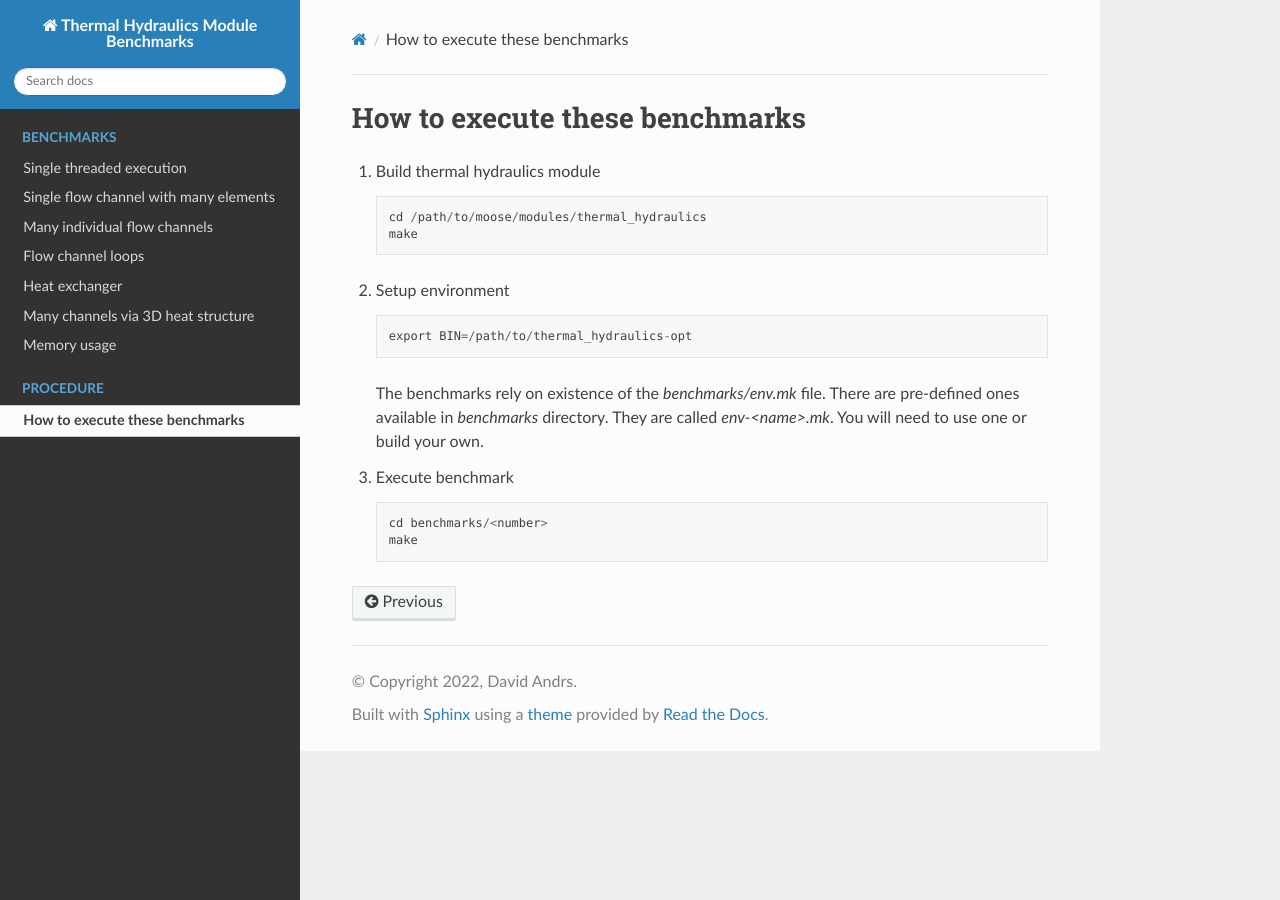
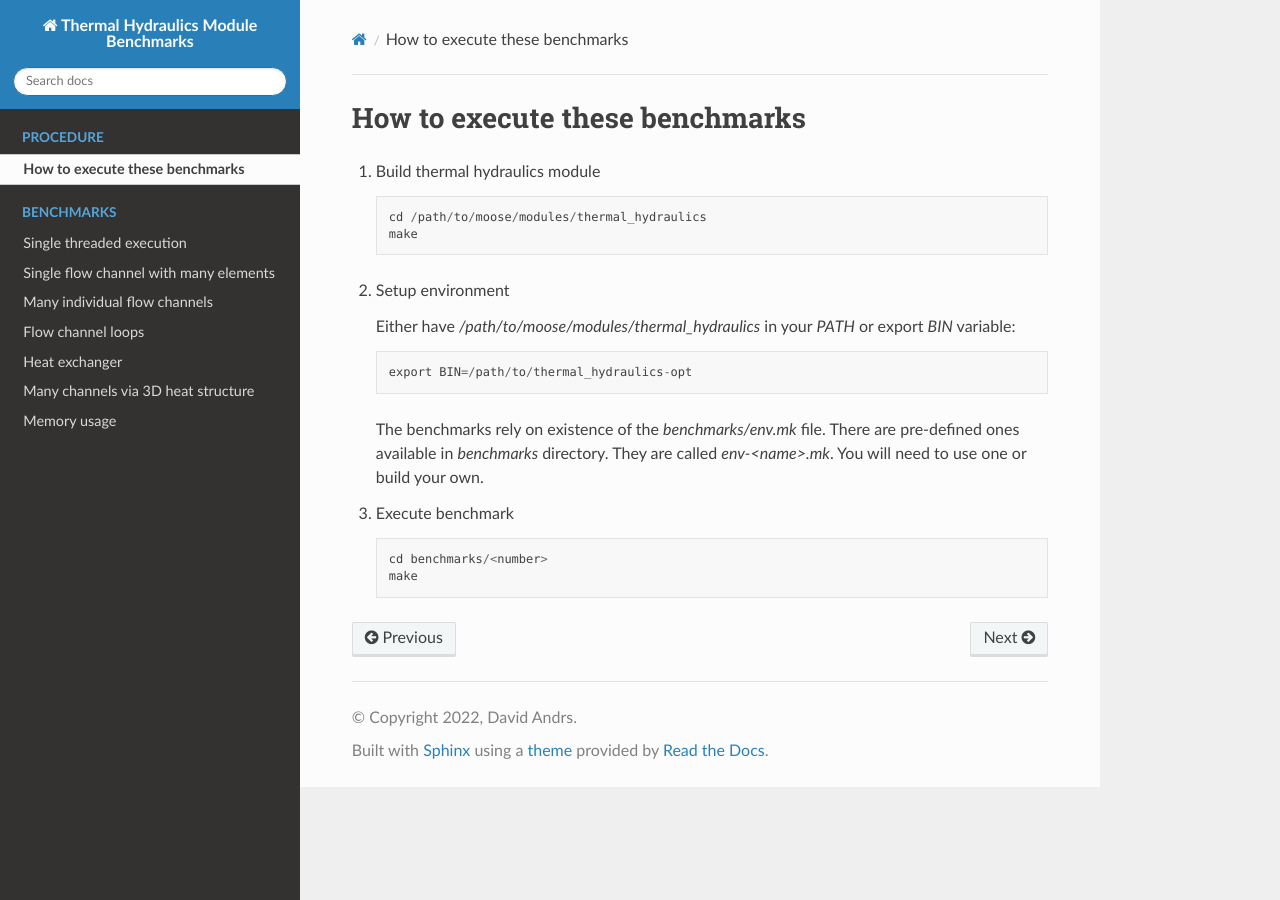
Before and after one commit to andrsd/thm-benchmarks, a Sphinx documentation site: the page built from docs/compile.rst, in a window 1280 px wide. Built offline with Sphinx 7.4.7 and the Read the Docs theme 2.0.0, drawn with Linux system fonts in a browser that asks for light colours.

Commit message:
Moving instructions before benchmarks

```diff
--- a/docs/compile.rst
+++ b/docs/compile.rst
@@ -9,6 +9,8 @@ How to execute these benchmarks
       make
 
 2. Setup environment
+
+   Either have `/path/to/moose/modules/thermal_hydraulics` in your `PATH` or export `BIN` variable:
 
    .. code-block::
 
```
Also changed, not shown: docs/index.rst (+7 -7 lines).
